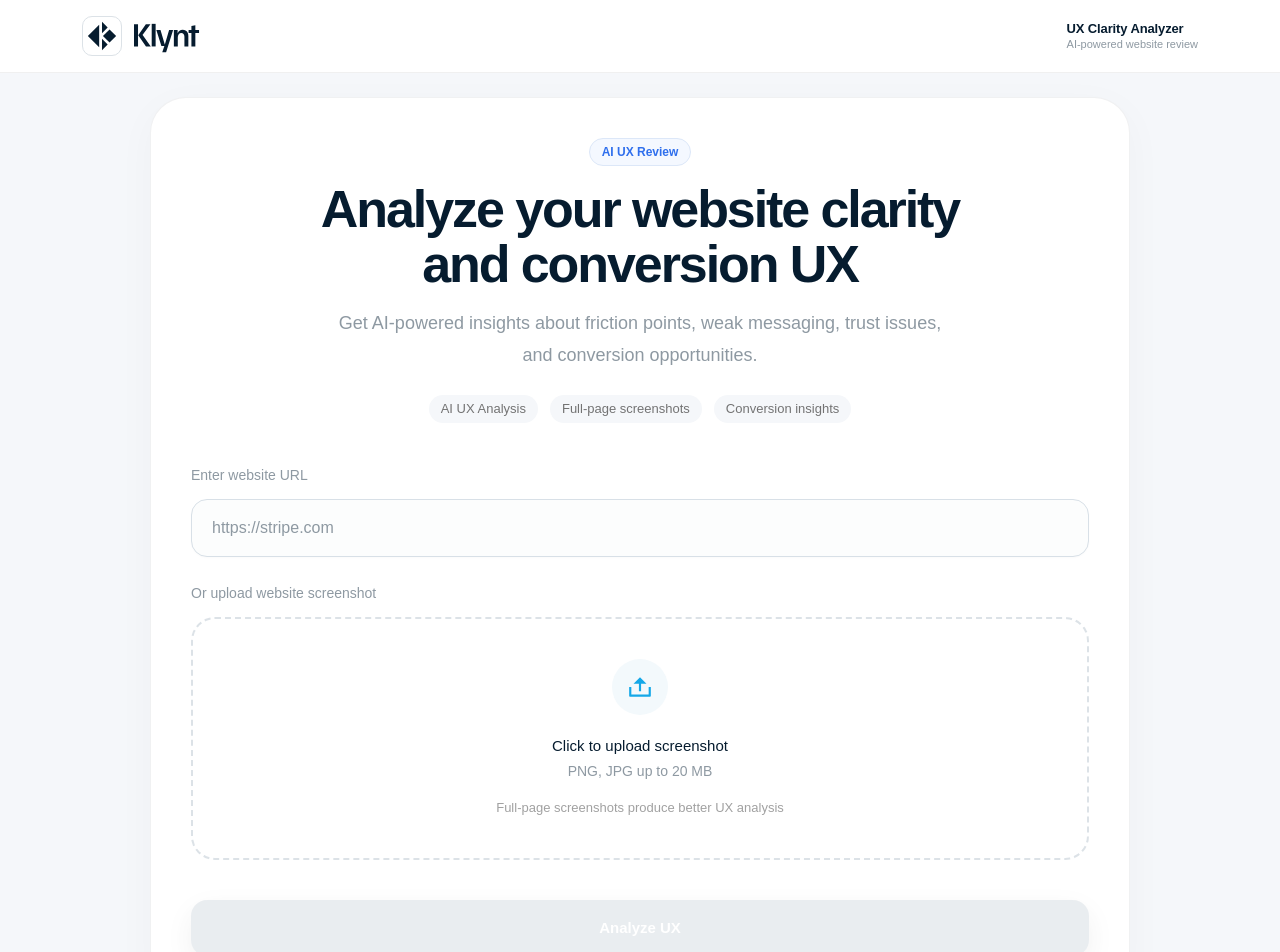
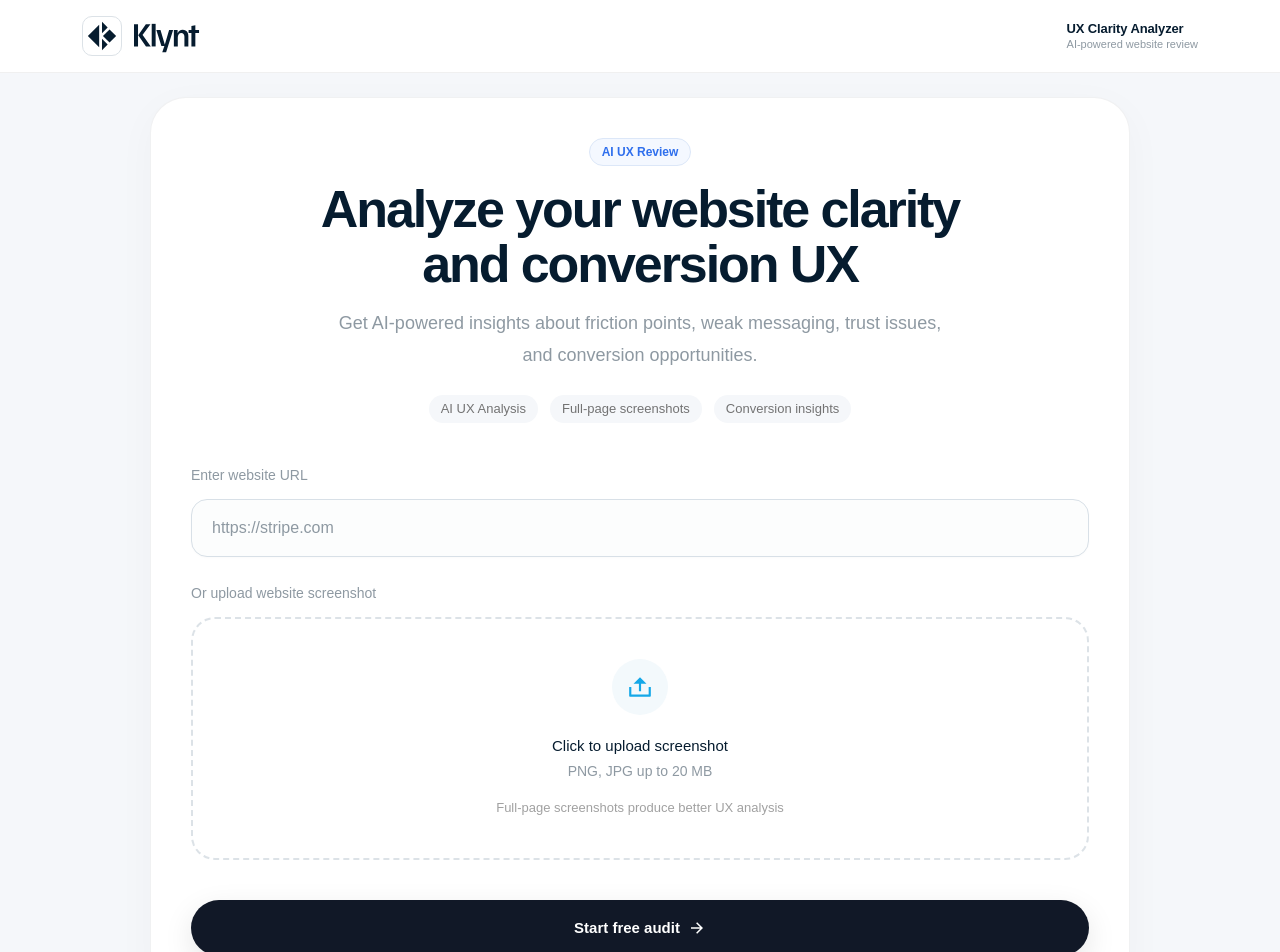
Before and after one commit to samarenkovdmitry/Klynt, a Next.js app: page /analyze in a window 1280 px wide. Shown: the top 952 px of the page. Built offline with nearby package versions, Linux system fonts and the light colour scheme; a web font is replaced by a local one.

Commit message:
Main button Styles Upd

```diff
--- a/app/analyze/page.tsx
+++ b/app/analyze/page.tsx
@@ -6,7 +6,8 @@ import {
   RiSettings3Line,
   RiUpload2Line,
   RiDownload2Line,
-  RiCheckLine
+  RiCheckLine,
+  RiArrowRightLine
 } from "@remixicon/react";
 import { FormLabel } from "@/components/ui/FormLabel";
 import { Button } from "@/components/ui/Button";
@@ -572,14 +573,36 @@ duration-200
               {/* BUTTON / PROGRESS */}
 <div className="mt-10 w-full">
   {!loading ? (
-    <Button
-      type="button"
-      disabled={isButtonDisabled}
-      onClick={handleAnalyze}
-      className="w-full"
-    >
-      Analyze UX
-    </Button>
+
+
+<Button
+                href="/analyze"
+                className="
+                  inline-flex
+                  items-center
+                  gap-2
+                  rounded-full
+                  bg-[#14A8E8]
+                  px-7
+                  py-4
+                  text-[15px]
+                  font-semibold
+                  text-white
+                  transition-all
+                  duration-200
+                  hover:-translate-y-[1px]
+                  hover:bg-[#1198D2]
+                  hover:shadow-[0_14px_34px_rgba(20,168,232,0.24)]
+                "
+              >
+                Start free audit
+
+                <RiArrowRightLine size={18} />
+              </Button>
+
+
+
+
   ) : (
     <div
       className="
```
